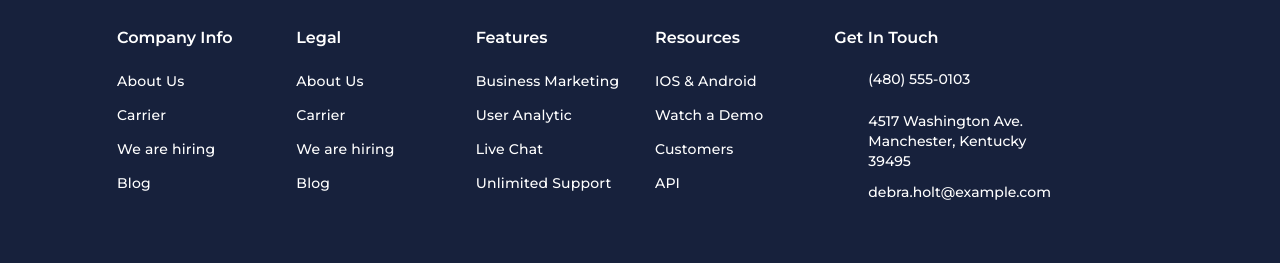
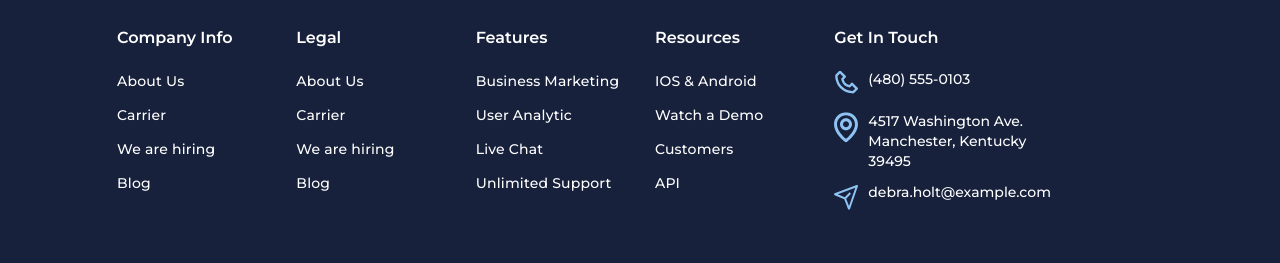
Before and after one commit to yanvoronkov/projects, a plain HTML site: page index.html in a window 1280 px wide. Shown: the part 4305-4568 px from the top of the page. Drawn offline with Linux system fonts and the light colour scheme.

Commit message:
Update style.css

```diff
--- a/css/style.css
+++ b/css/style.css
@@ -1568,15 +1568,15 @@ body._touch .menu__list > li._active .menu__arrow {
 }
 
 .contacts-footer__item_phone {
-  background: url(img/footer/icons/01.svg) 0 0 no-repeat;
+  background: url(../img/footer/icons/01.svg) 0 0 no-repeat;
 }
 
 .contacts-footer__item_map {
-  background: url(img/footer/icons/02.svg) 0 0 no-repeat;
+  background: url(../img/footer/icons/02.svg) 0 0 no-repeat;
 }
 
 .contacts-footer__item_email {
-  background: url(img/footer/icons/03.svg) 0 0 no-repeat;
+  background: url(../img/footer/icons/03.svg) 0 0 no-repeat;
 }
 
 .footer__bottom {
```
